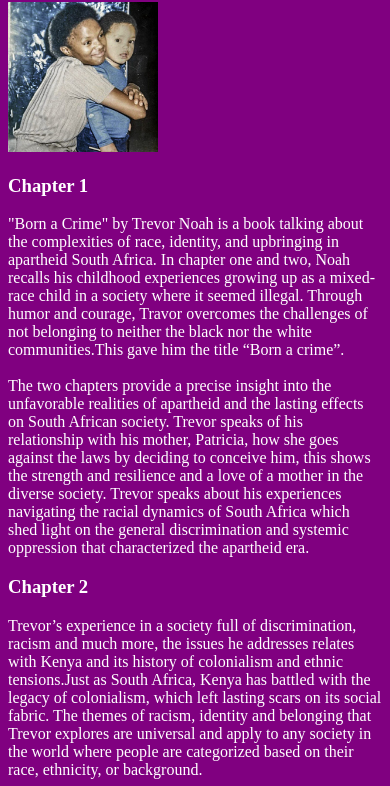
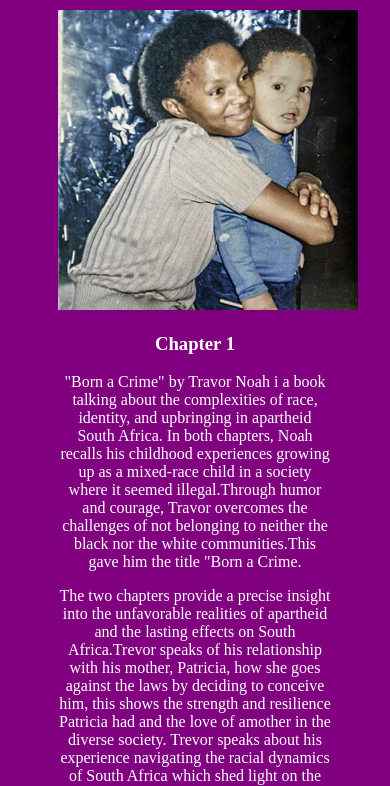
Before and after one commit to Jemimah-Nthenya/mentorship, a plain HTML site: page nyj.html in a window 390 px wide. Shown: the part 112-898 px from the top of the page. Drawn offline with Linux system fonts and the light colour scheme.

Commit message:
add changes

```diff
--- a/goals.css
+++ b/goals.css
@@ -390,7 +390,7 @@ body{
         text-decoration: none;
       }
       .todo-list{
-        width: 100%;
+        width: 95%;
         max-width: 540px;
         background-color: #fff;
         margin: 90px auto 20px;
--- a/nyj.css
+++ b/nyj.css
@@ -6,6 +6,9 @@ body{
 }
 #sentence{
     color: white;
+    text-align: center;
+    margin-left: 50px;
+    margin-right: 50px;
 }
 #navbar ul{
     font-size: small;
@@ -20,8 +23,11 @@ body{
 #nav-bar a{
     text-decoration: none;
     color:white}
+.all{
+    overflow-x: hidden;
+}
 
-@media screen and (max-width: 650px){
+    @media screen and (min-width: 250px) and (max-width:900px){
     #nyj{
         color: aliceblue;
     }
@@ -30,5 +36,18 @@ body{
     }
     #sentence{
         color: white;
+            text-align: center;
+             /* margin-left: 50px; */
+            /* margin-right: 50px; */
+
     }
+    #sentence img{
+        margin-right: 700px;
+
+        /* margin-left: 100px;  */
+    }
+    #sentence p{
+        /* font-size: x-large; */
+    }
+
 }
--- a/nyj.html
+++ b/nyj.html
@@ -7,6 +7,7 @@
     <link rel="stylesheet" href="nyj.css">
 </head>
 <body>
+    <div class="all">
     <navbar id="navbar">
         <ul id="nav-bar">
            <li><a href="index.html">Home</a></li>
@@ -14,14 +15,16 @@
 
     <div id="sentence">
         <h1>Born a Crime</h1>
-        <img src="images/unnamed-1024x1024.jpg" alt="" width="150px" height="150px">
+        <img src="images/unnamed-1024x1024.jpg" alt="" width="300px" height="300px">
         <h3>Chapter 1 </h3>
-        <p>"Born a Crime" by Trevor Noah is a book talking about the complexities of race, identity, and upbringing in apartheid South Africa. In chapter one and two, Noah  recalls his childhood experiences growing up as a mixed-race child in a society where it seemed illegal. Through humor and courage, Travor overcomes the challenges of not belonging to neither the black nor the white communities.This gave him the title “Born a crime”.<br><br>
-            The two chapters provide a precise insight into the unfavorable  realities of apartheid and the lasting effects on South African society. Trevor speaks of his relationship with his mother, Patricia, how she goes against the laws by deciding to conceive him, this shows the strength and resilience and a love of a mother in the diverse society. Trevor speaks about his experiences navigating the racial dynamics of South Africa which shed light on the general discrimination and systemic oppression that characterized the apartheid era.</p>
+             <p>"Born a Crime" by Travor Noah i a book talking about the complexities of race, identity, and upbringing in apartheid South Africa.
+             In both chapters, Noah recalls his childhood experiences growing up as a mixed-race child in a society where it seemed illegal.Through humor and courage, Travor overcomes the challenges of not belonging to neither the black nor the white communities.This gave him the title "Born a Crime.</p>
+            <p>The two chapters provide a precise insight into the unfavorable realities of apartheid and the lasting effects on South Africa.Trevor speaks of his relationship with his mother, Patricia, how she goes against the laws by deciding to conceive him, this shows the strength and resilience Patricia had and the love of amother in the diverse society. Trevor speaks about his experience navigating the racial dynamics of South Africa which shed light on the general discrimination and systemicoppression that characterized the apartheid era.</p>
             <h3>Chapter 2</h3>
-            Trevor’s experience in a society full of discrimination, racism and much more, the issues he addresses relates with Kenya and its history of colonialism and ethnic tensions.Just as  South Africa, Kenya has battled with the legacy of colonialism, which left lasting scars on its social fabric. The themes of racism, identity and belonging that Trevor explores are universal and apply to any society in the world where people are categorized based on their race, ethnicity, or background.<br><br>
-            "Born a Crime" is not only a compelling personal story but also a wide story on the human experience and the enduring quest for belonging and acceptance, themes that are as relevant in Kenya as they are in South Africa and also in other countries.
-            </p>
+            <p>Trevor's experience in a society full of discrimination, racism and much more, the issue he addresses relates with Kenya and it's history of colonialism and ethnic tension. Just as South Africa, Kenya has battled with the legacy of colonialism, which left lasting scars on its social fabric. The themes of racism, identity and belonging that Travor explores are universal and apply to any society in the world where people are categorized based on their race, ethnicity, or background.</p>
+            <p>"Born a Crime" is not only a compelling personal story but also a wide story on the human experience and the enduring quest for belonging and acceptance.</p>
+
     </div>
+</div>
 </body>
 </html>
```
